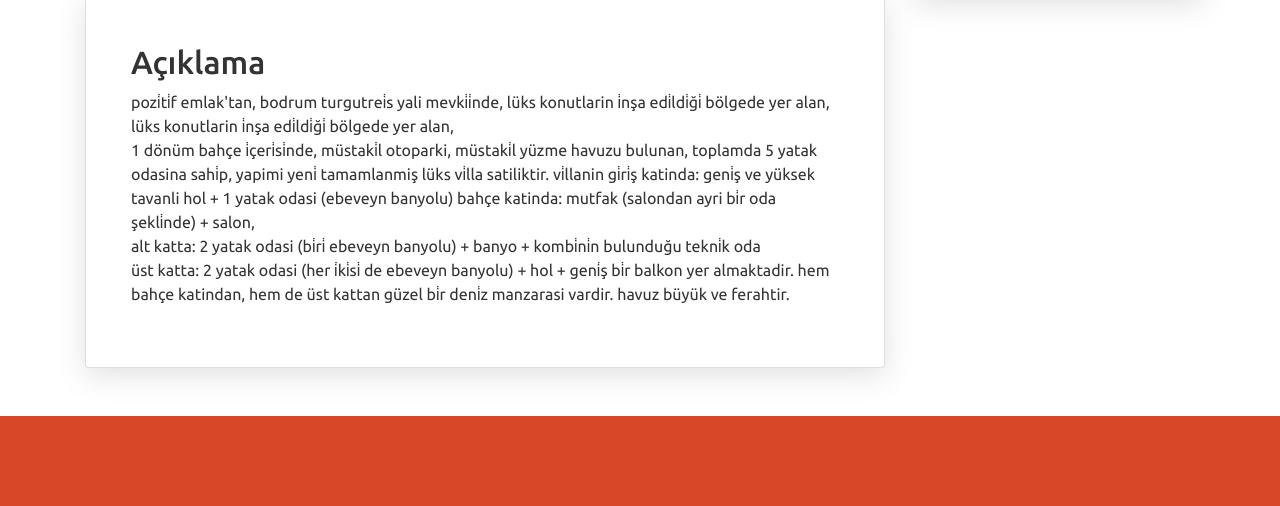
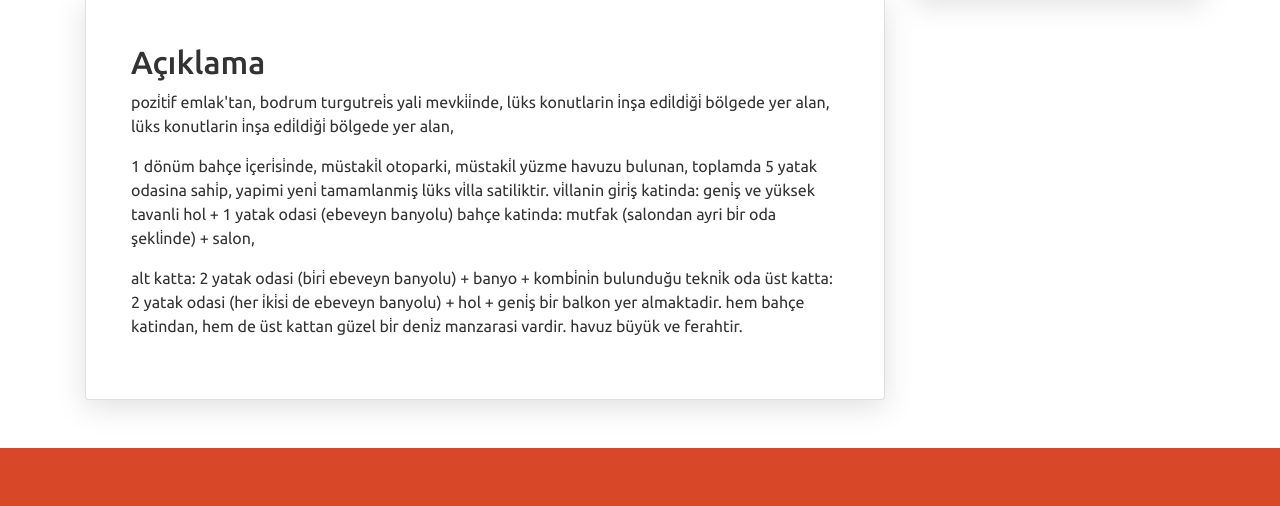
Before and after one commit to vahidsediqi/Cindria-ecommerce-website, a plain HTML site: page single-product.html in a window 1280 px wide. Shown: the part 1207-1713 px from the top of the page. Drawn offline with nearby package versions, Linux system fonts and the light colour scheme.

Commit message:
single item

```diff
--- a/single-product.html
+++ b/single-product.html
@@ -143,31 +143,27 @@
 
       <div class="card product-features-card-wrapper mt-5">
         <h2>Açıklama</h2>
-         <p>
+        <p>
           pozi̇ti̇f emlak'tan,
-
           bodrum turgutrei̇s yali mevki̇i̇nde,
-
           lüks konutlarin i̇nşa edi̇ldi̇ği̇ bölgede yer alan,
           lüks konutlarin i̇nşa edi̇ldi̇ği̇ bölgede yer alan,
-            <br>
-          1 dönüm bahçe i̇çeri̇si̇nde, müstaki̇l otoparki, müstaki̇l yüzme havuzu bulunan,
+        </p>
+       <p>
+        1 dönüm bahçe i̇çeri̇si̇nde, müstaki̇l otoparki, müstaki̇l yüzme havuzu bulunan,
+        toplamda 5 yatak odasina sahi̇p, yapimi yeni̇ tamamlanmiş lüks vi̇lla satiliktir.
+        vi̇llanin gi̇ri̇ş katinda: geni̇ş ve yüksek tavanli hol + 1 yatak odasi (ebeveyn banyolu)
+        bahçe katinda: mutfak (salondan ayri bi̇r oda şekli̇nde) + salon,
+       </p>
+       <p>
+        alt katta: 2 yatak odasi (bi̇ri̇ ebeveyn banyolu) + banyo + kombi̇ni̇n bulunduğu tekni̇k oda
+        üst katta: 2 yatak odasi (her i̇ki̇si̇ de ebeveyn banyolu) + hol + geni̇ş bi̇r balkon yer almaktadir.
+        hem bahçe katindan, hem de üst kattan güzel bi̇r deni̇z manzarasi vardir.
+        havuz büyük ve ferahtir.
+       </p>
 
-          toplamda 5 yatak odasina sahi̇p, yapimi yeni̇ tamamlanmiş lüks vi̇lla satiliktir.
 
-          vi̇llanin gi̇ri̇ş katinda: geni̇ş ve yüksek tavanli hol + 1 yatak odasi (ebeveyn banyolu)
 
-          bahçe katinda: mutfak (salondan ayri bi̇r oda şekli̇nde) + salon,
-          <br>
-          alt katta: 2 yatak odasi (bi̇ri̇ ebeveyn banyolu) + banyo + kombi̇ni̇n bulunduğu tekni̇k oda
-          <br>
-          üst katta: 2 yatak odasi (her i̇ki̇si̇ de ebeveyn banyolu) + hol + geni̇ş bi̇r balkon yer almaktadir.
-
-          hem bahçe katindan, hem de üst kattan güzel bi̇r deni̇z manzarasi vardir.
-
-          havuz büyük ve ferahtir.
-
-         </p>
     </div>
 
     </div>
```
